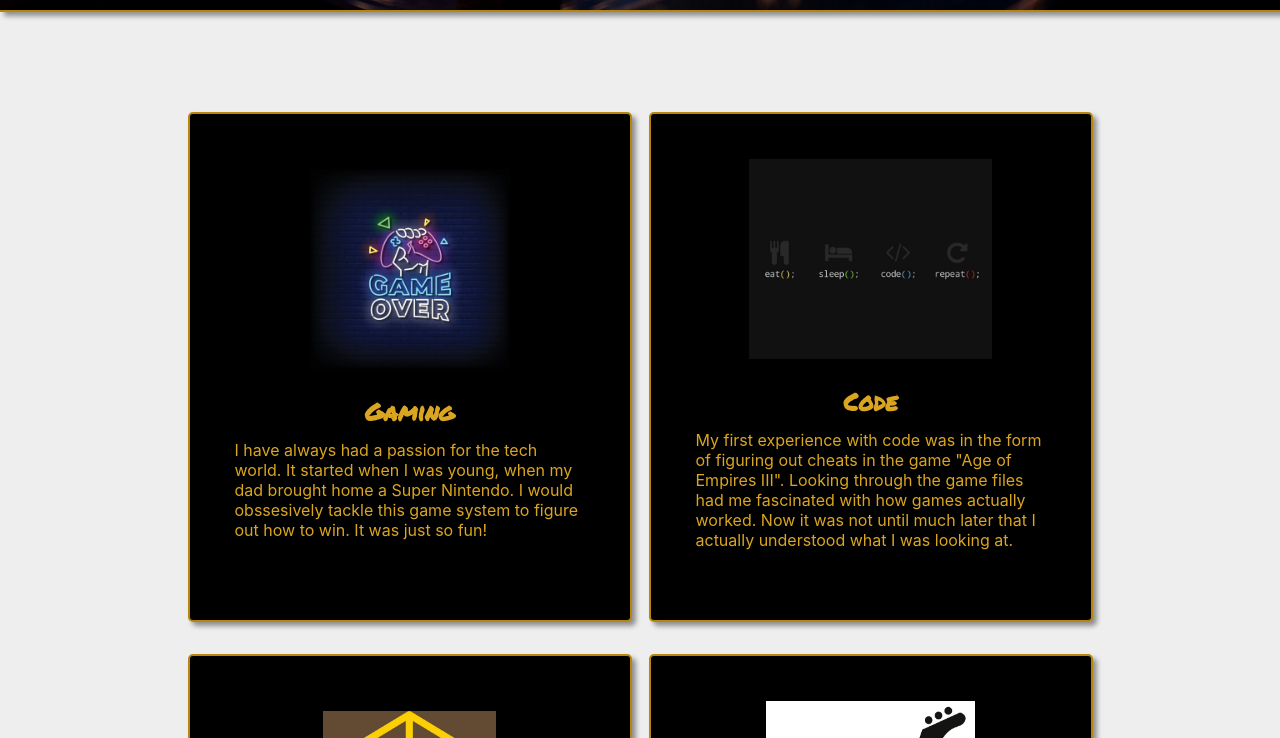
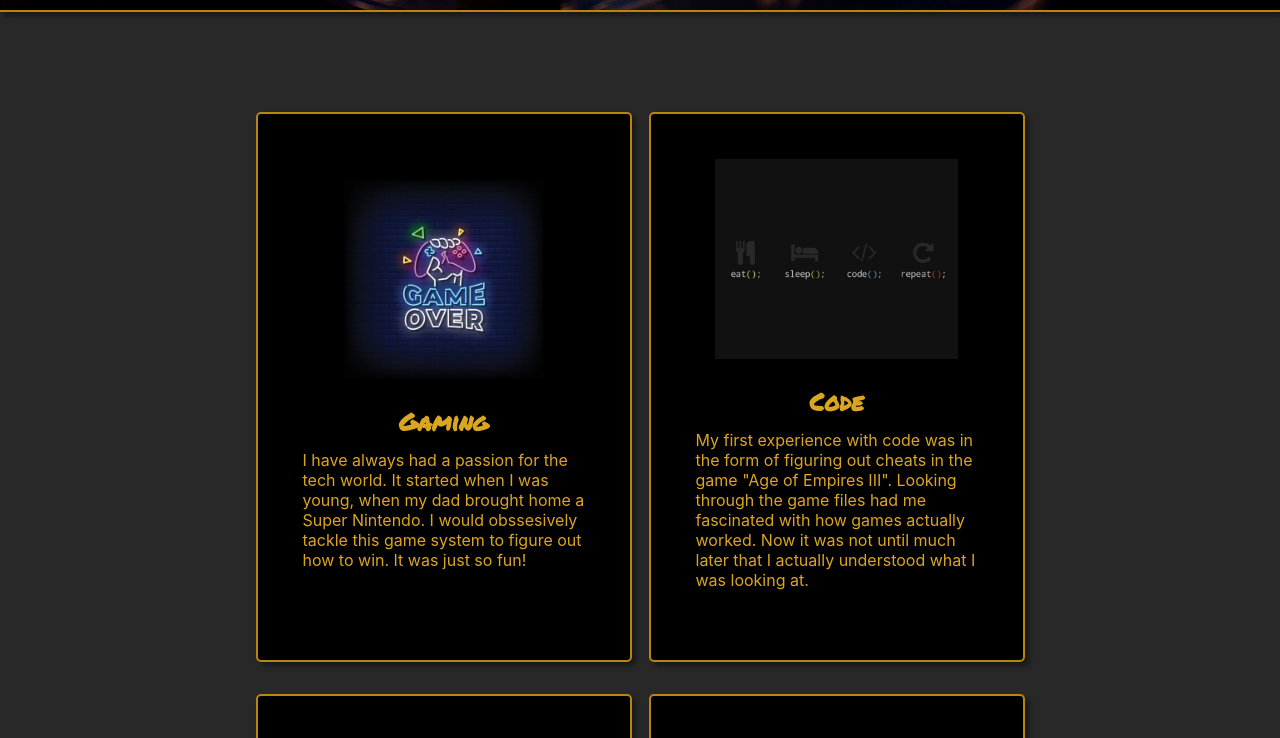
Before and after one commit to Leishmanitus/about-me, a plain HTML site: page index.html in a window 1280 px wide. Shown: the part 790-1528 px from the top of the page. Drawn offline with Linux system fonts and the light colour scheme; files whose address does not match are found by name.

Commit message:
feat: change background color

```diff
--- a/blocks/content.css
+++ b/blocks/content.css
@@ -7,5 +7,5 @@
 }
 
 .content__card {
-  width: 350px;
+  width: 282px;
 }
--- a/blocks/page.css
+++ b/blocks/page.css
@@ -3,7 +3,7 @@
   display: flex;
   flex-flow: column nowrap;
   font-family: "Inter", sans-serif;
-  background: #eee;
+  background: #282828;
   margin: 0;
 }
 
@@ -13,7 +13,7 @@
 }
 
 .page__content {
-  max-width: 790px;
+  max-width: 780px;
 }
 
 .page__footer {
```
